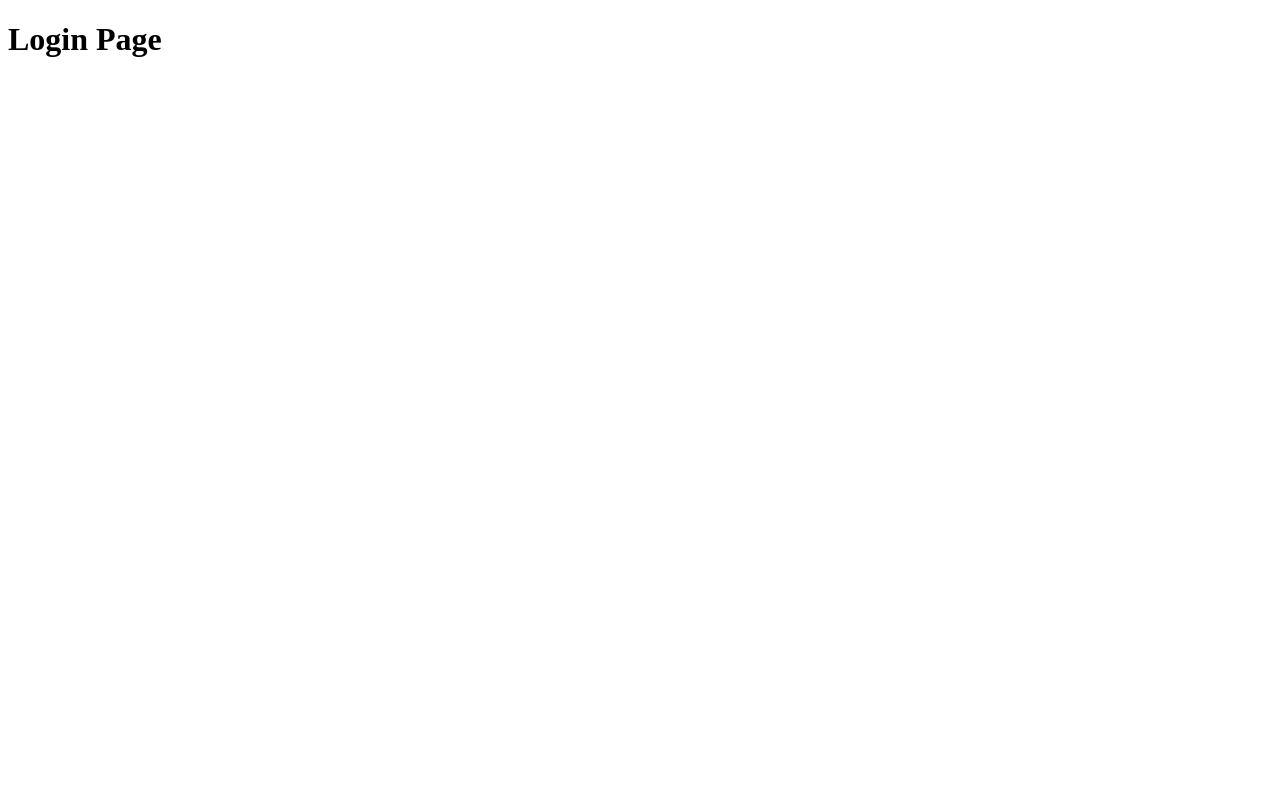
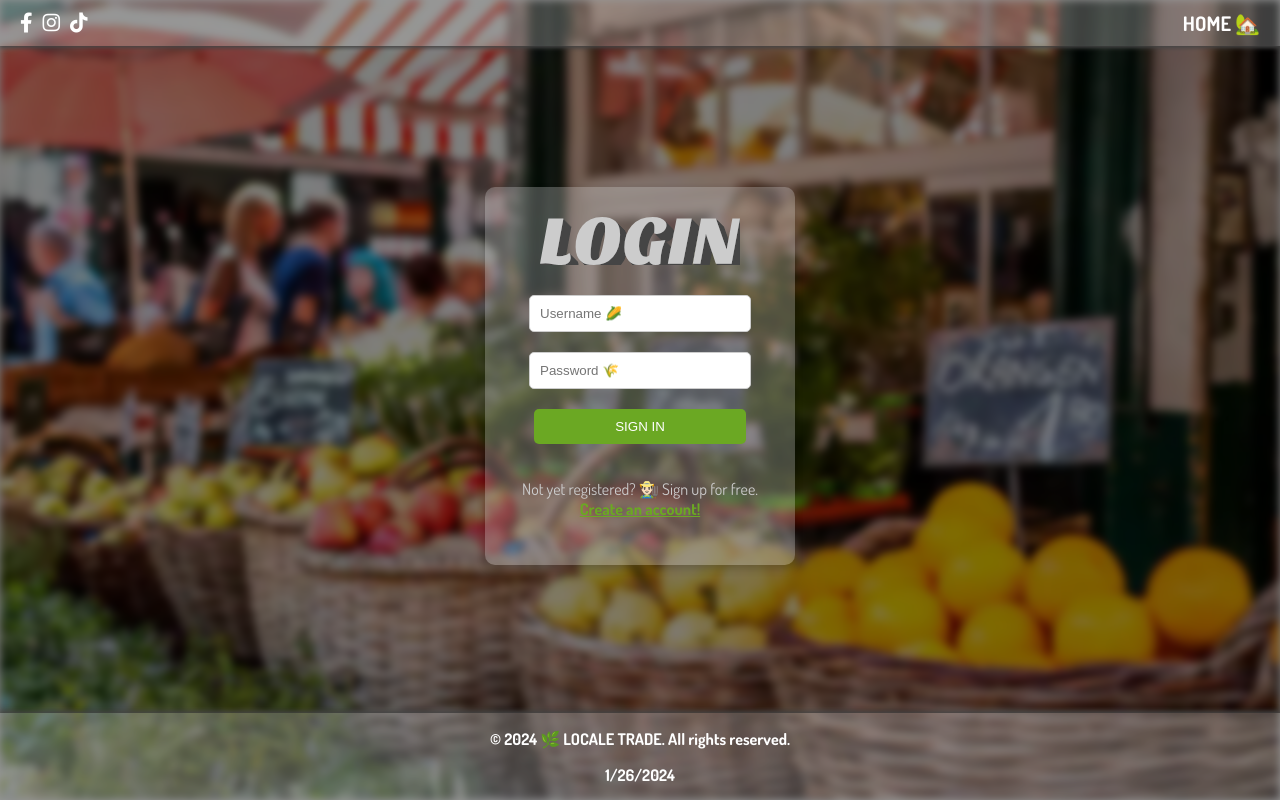
Before and after one commit to banicl/localetrade-rs, a Vue app in the folder locale-trade/: page /login in a window 1280 px wide. Built offline with nearby package versions, Linux system fonts and the light colour scheme.

Commit message:
Login update

```diff
--- a/locale-trade/src/components/LoginPage.vue
+++ b/locale-trade/src/components/LoginPage.vue
@@ -1,15 +1,236 @@
+<template>
+  <div class="welcome-container">
+    <div class="background-image"></div>
+    <div class="overlay"></div>
 
-<!-- LoginPage.vue -->
-<template>
-  <div>
-    <h1>Login Page</h1>
-    <!-- Login form and functionality goes here -->
+    <nav class="navbar">
+      <div class="nav-social">
+        <a href="https://www.facebook.com" target="_blank"><i class="fab fa-facebook-f"></i></a>
+        <a href="https://www.instagram.com" target="_blank"><i class="fab fa-instagram"></i></a>
+        <a href="https://www.tiktok.com" target="_blank"><i class="fab fa-tiktok"></i></a>
+      </div>
+      <ul class="nav-menu">
+        <li><a href="#" @click="goToHome">HOME 🏡</a></li>
+      </ul>
+    </nav>
+
+    <div class="content">
+      <form class="login-form">
+        <img src="@/assets/login.svg" alt="Title" class="title-image" />
+        <input type="text" placeholder="Username 🌽" required>
+        <input type="password" placeholder="Password 🌾" required>
+        <button type="submit">SIGN IN</button><br>
+        <p class="register-link">Not yet registered? 👨🏻‍🌾 Sign up for free.<br><a href="#" @click="goToRegister">Create an account!</a></p>
+      </form>
+    </div>
+
+    <footer class="footer">
+      <p><b>&copy; 2024 🌿 LOCALE TRADE. All rights reserved.</b></p>
+       <div id="current-date"><span class="date-color"><b>{{ currentDate }}</b></span></div>
+    </footer>
   </div>
 </template>
 
 <script>
 export default {
   name: 'LoginPage',
-  // Component logic
+  data() {
+    return {
+      currentDate: '',
+    };
+  },
+  methods: {
+    goToHome() {
+      this.$router.push({ name: 'Welcome' });
+    },
+    goToRegister() {
+      this.$router.push({ name: 'Register' });
+    },
+    updateDate() {
+      this.currentDate = new Date().toLocaleDateString();
+    }
+  },
+  mounted() {
+    this.updateDate();
+    setInterval(this.updateDate, 86400000);
+  }
 }
+
 </script>
+
+<style scoped>
+
+  body {
+  margin: 0;
+  font-family: 'Dosis', sans-serif;
+  }
+
+  .title-image {
+    max-width: 80%;
+    height: auto;
+    margin-bottom:30px;
+    background-color: transparent;
+    display: block;
+  }
+
+  .welcome-container, .background-image {
+  position: absolute;
+  top: 0;
+  right: 0;
+  bottom: 0;
+  left: 0;
+  height: 100vh;
+  }
+
+  .welcome-container {
+    overflow: hidden;
+    padding: none;
+    margin: none;
+  }
+
+  .overlay {
+    position: absolute;
+    top: 0;
+    left: 0;
+    right: 0;
+    bottom: 0;
+    background-color: rgba(0, 0, 0, 0.5);
+    z-index: 1;
+    }
+
+  .background-image {
+    position: absolute;
+    top: 0;
+    left: 0;
+    right: 0;
+    bottom: 0;
+    background: url('@/assets/background.webp') no-repeat center center;
+    background-size: 100%;
+    filter: blur(4px);
+  }
+
+  .content {
+    position: relative;
+    display: flex;
+    flex-direction: column;
+    align-items: center;
+    justify-content: center;
+    height: 100%;
+    text-align: center;
+    z-index: 1;
+  }
+
+  .navbar {
+    position: relative;
+    z-index: 2;
+    width: 100%;
+    background-color: rgba(204, 204, 204, 0.3);
+    box-shadow: 0 2px 4px #454545;
+    padding: 10px 0;
+    margin: none;
+    display: flex;
+    justify-content: space-between;
+    align-items: center;
+  }
+
+  .nav-menu {
+    list-style: none;
+    padding: 0;
+    margin: 0;
+    display: flex;
+    justify-content: flex-end;
+    align-items: center;
+    padding-right: 20px;
+  }
+
+  .nav-menu li {
+    margin-left: 20px;
+  }
+
+  .nav-menu a {
+    text-decoration: none;
+    color: white;
+    font-weight: bold;
+    font-family: 'Dosis', sans-serif;
+    font-size: 20px;
+    transition: color 0.3s ease;
+  }
+
+  .nav-menu a:hover {
+    color: #F5d826;
+  }
+
+  .nav-social {
+    padding-left: 20px;
+  }
+
+  .nav-social a {
+    color: white;
+    margin-right: 10px;
+    font-size: 20px;
+    transition: color 0.3s ease;
+  }
+
+  .nav-social a:hover {
+    color: #F5d826;
+  }
+
+  .footer {
+  position: absolute;
+  bottom: 0;
+  width: 100%;
+  color: white;
+  text-align: center;
+  padding-bottom: 15px;
+  z-index: 2;
+  background-color: rgba(204, 204, 204, 0.3);
+  box-shadow: 0 -2px 5px #454545;
+  font-family: 'Dosis', sans-serif;
+}
+ .login-form {
+    font-family: 'Dosis', sans-serif;
+    display: flex;
+    flex-direction: column;
+    align-items: center;
+    padding: 30px;
+    background: rgba(204, 204, 204, 0.3); /* Match the navbar's color and opacity */
+    border-radius: 10px;
+    box-shadow: 0 4px 8px rgba(0, 0, 0, 0.2);
+    margin-bottom:200px;
+    width: 250px;
+    margin-top:60px;
+  }
+
+
+.login-form input {
+  width: 80%;
+  padding: 10px;
+  margin-bottom: 20px;
+  border: 1px solid #ccc;
+  border-radius: 5px;
+}
+
+.register-link {
+  margin-top: 15px;
+  color: #ccc;
+}
+.register-link a{
+  color: #6ba823;
+}
+
+.login-form button {
+    width: 85%;
+    padding: 10px;
+    border: none;
+    background-color: #6ba823;
+    color: white;
+    border-radius: 5px;
+    cursor: pointer;
+    transition: color 0.3s ease;
+  }
+
+  .login-form button:hover {
+    background-color: #F5d826;
+  }
+
+</style>
--- a/locale-trade/src/components/WelcomePage.vue
+++ b/locale-trade/src/components/WelcomePage.vue
@@ -35,10 +35,10 @@ export default {
   },
   methods: {
     goToLogin() {
-      this.$router.push({ name: 'Login' }); // Navigate to Login
+      this.$router.push({ name: 'Login' });
     },
     goToRegister() {
-      this.$router.push({ name: 'Register' }); // Navigate to Register
+      this.$router.push({ name: 'Register' });
     },
     updateDate() {
       this.currentDate = new Date().toLocaleDateString();
@@ -46,7 +46,7 @@ export default {
   },
   mounted() {
     this.updateDate();
-    setInterval(this.updateDate, 86400000); // Update date every day
+    setInterval(this.updateDate, 86400000);
   }
 }
 
@@ -115,11 +115,11 @@ export default {
   }
 
   .logo-image {
-    max-width: 20%;
+    max-width: 15%;
     z-index: 1;
     height: auto;
     padding: none;
-    margin:none;
+    margin-bottom:10px;
   }
 
   .navbar {
```
Also changed, not shown: locale-trade/src/assets/login.svg (added).
